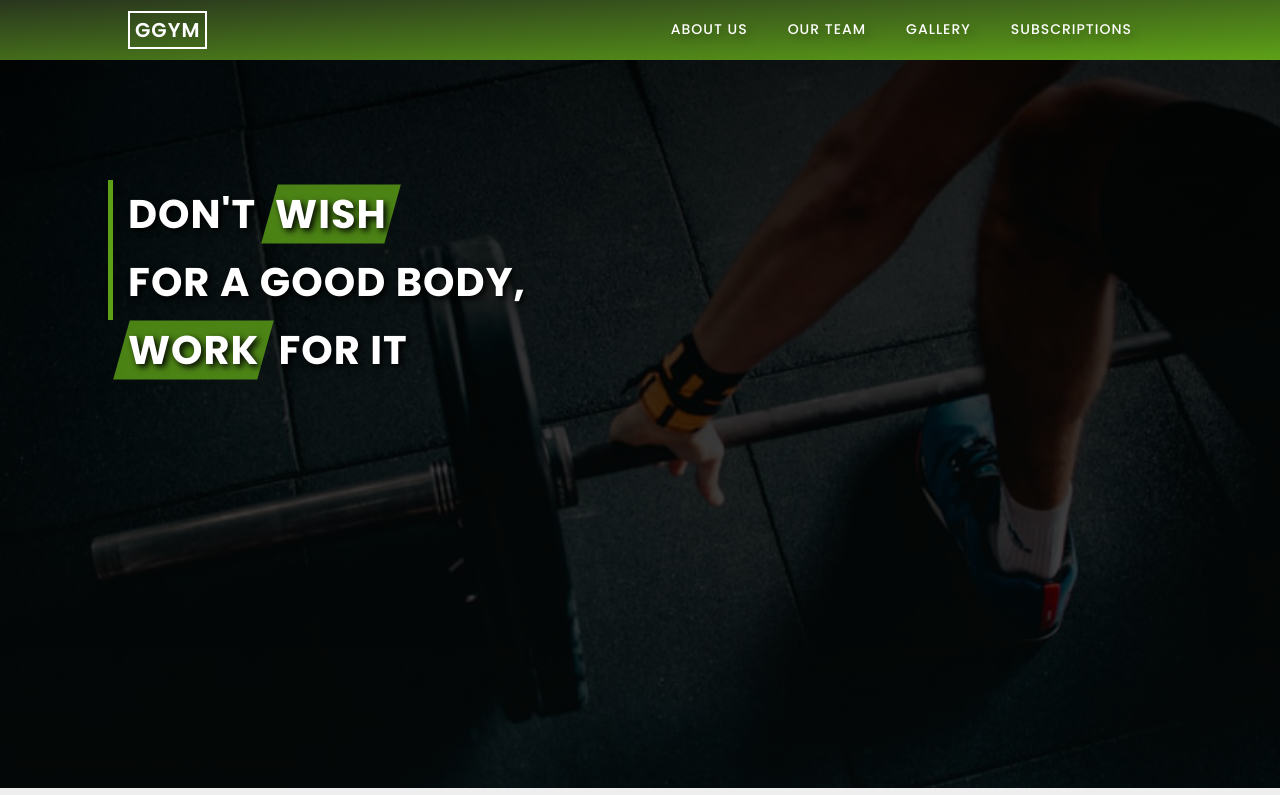
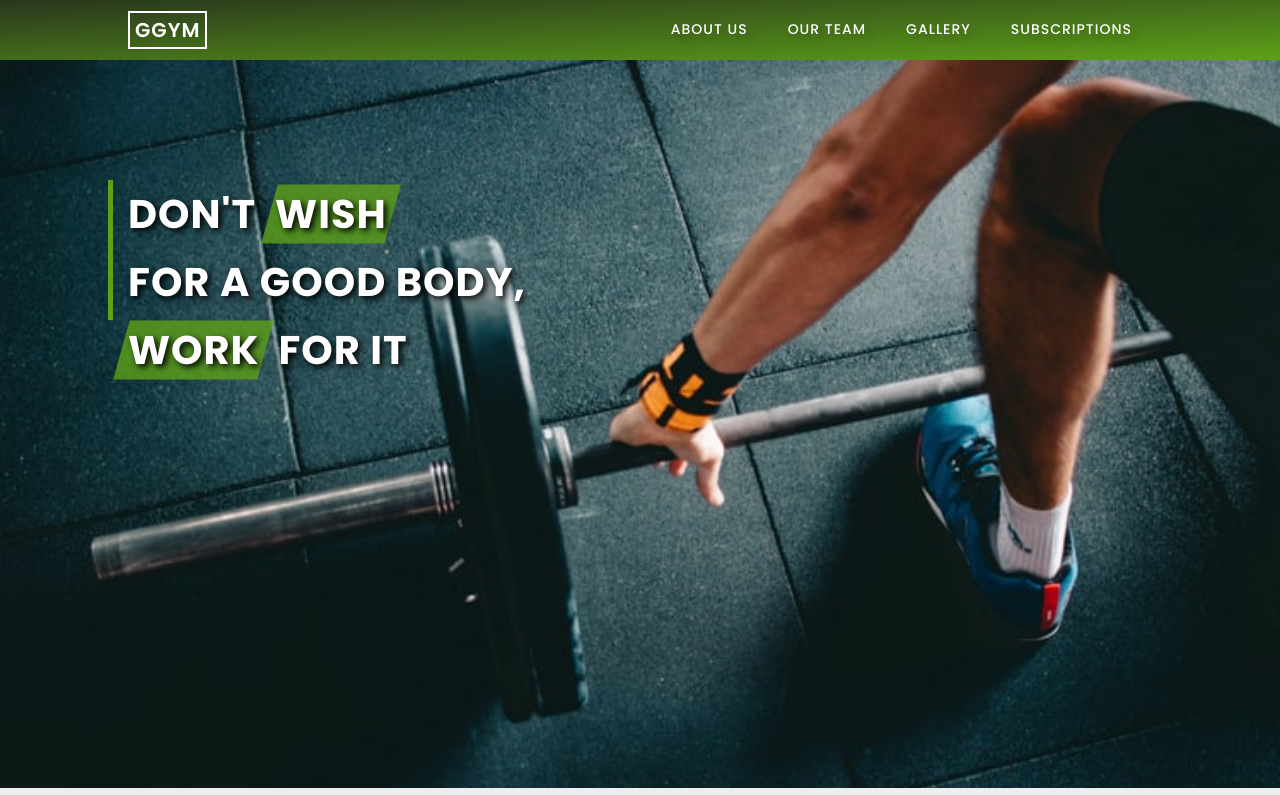
Before and after one commit to andrei110/GGYM, a website: page index.html in a window 1280 px wide. Shown: the top 795 px of the page. Drawn offline with Linux system fonts and the light colour scheme; grey boxes are pictures that could not be loaded.

Commit message:
last commit

```diff
--- a/sass/layout/_header.scss
+++ b/sass/layout/_header.scss
@@ -5,19 +5,21 @@
       rgba($color-black, 0.8),
       rgba($color-black, 0.7)
     ),
-    url('../../images-videos/gallery/gallery--1.webp');
+    url('../images-videos/hero.jpg');
   background-size: cover;
   background-position: top;
   position: relative;
   z-index: -2;
 
   @media (min-width: 1024px) {
-    background-image: linear-gradient(
-        to top,
-        rgba($color-black, 0.7),
-        rgba($color-black, 0.85)
-      ),
-      url("../../images-videos/hero.png");
+    // background-image: linear-gradient(
+    //     to top,
+    //     rgba($color-black, 0.7),
+    //     rgba($color-black, 0.85)
+    //   ),
+    //   url("../../images-videos/hero.png");
+    background:
+      url("../../images-videos/hero.jpg");
     background-size: cover;
   }
 
```
Also changed, not shown: css/style.css.
